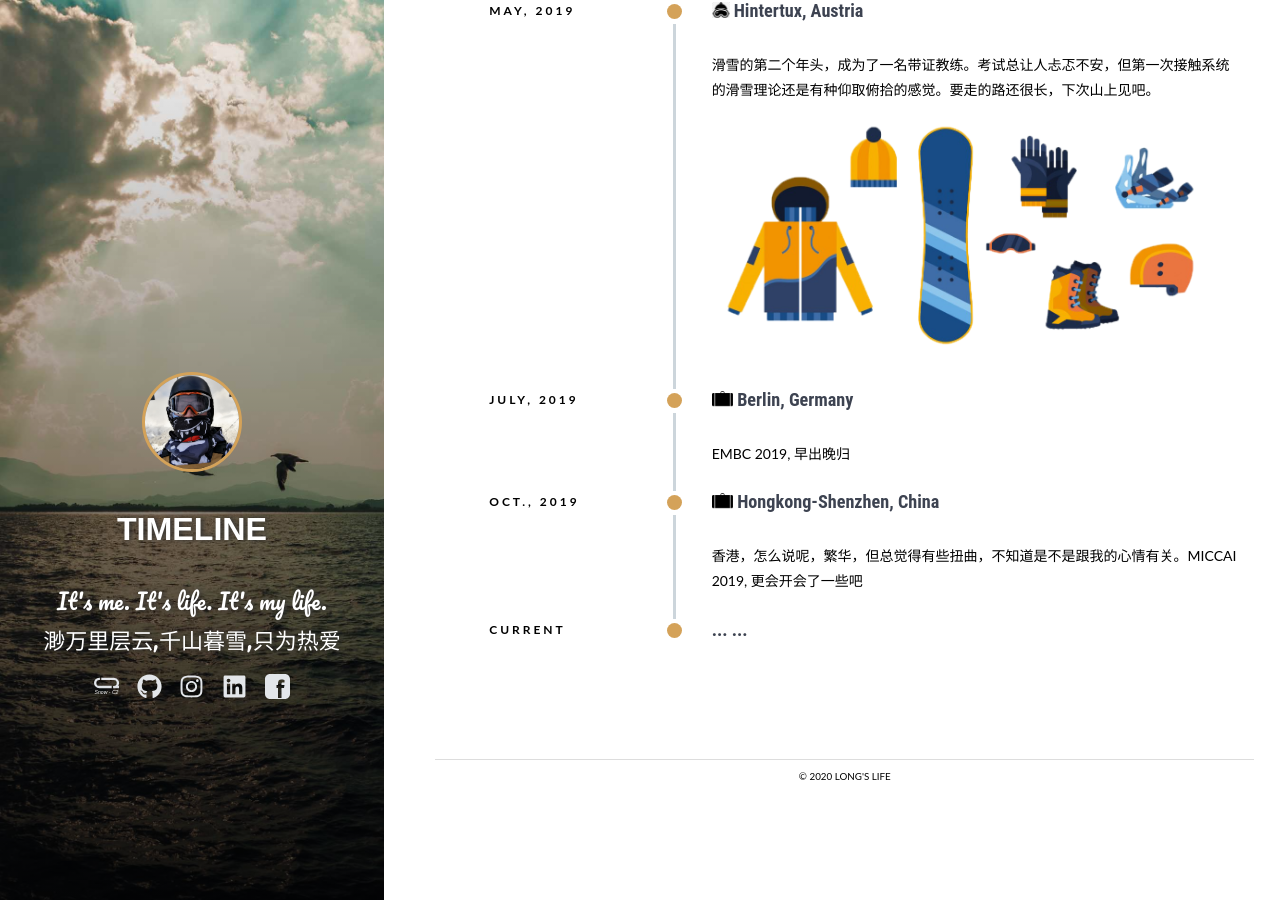
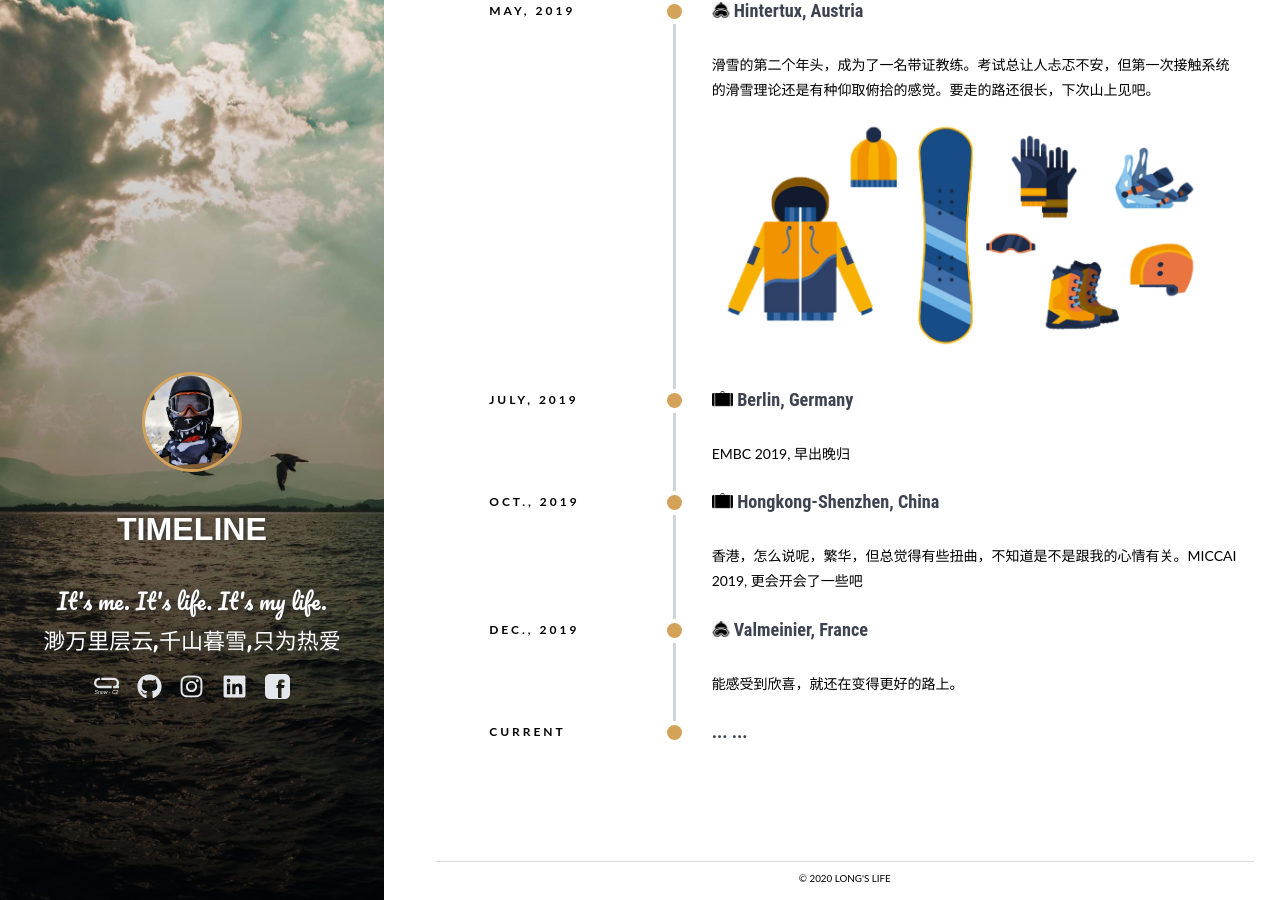
Before and after one commit to runningUnicorn/runningUnicorn.github.io, a Jekyll site: the page built from 1.timeline.md, in a window 1280 px wide and 900 px high, scrolled down 5605 px. Built offline with Jekyll 4.4.1, drawn with Linux system fonts in a browser that asks for light colours; some web fonts are replaced.

Commit message:
timeline

```diff
--- a/1.timeline.md
+++ b/1.timeline.md
@@ -351,6 +351,16 @@ active: timeline
         </li>
         <li class="timeline-item">
             <div class="timeline-info">
+                <span>Dec., 2019</span>
+            </div>
+            <div class="timeline-marker"></div>
+            <div class="timeline-content">
+                <h4 class="timeline-title"> <img src="{{ site.icons | relative_url }}/snowboard.png" class="marker"> Valmeinier, France</h4>
+                <p>能感受到欣喜，就还在变得更好的路上。</p>
+            </div>
+        </li>
+        <li class="timeline-item">
+            <div class="timeline-info">
                 <span>Current</span>
             </div>
             <div class="timeline-marker"></div>
```
